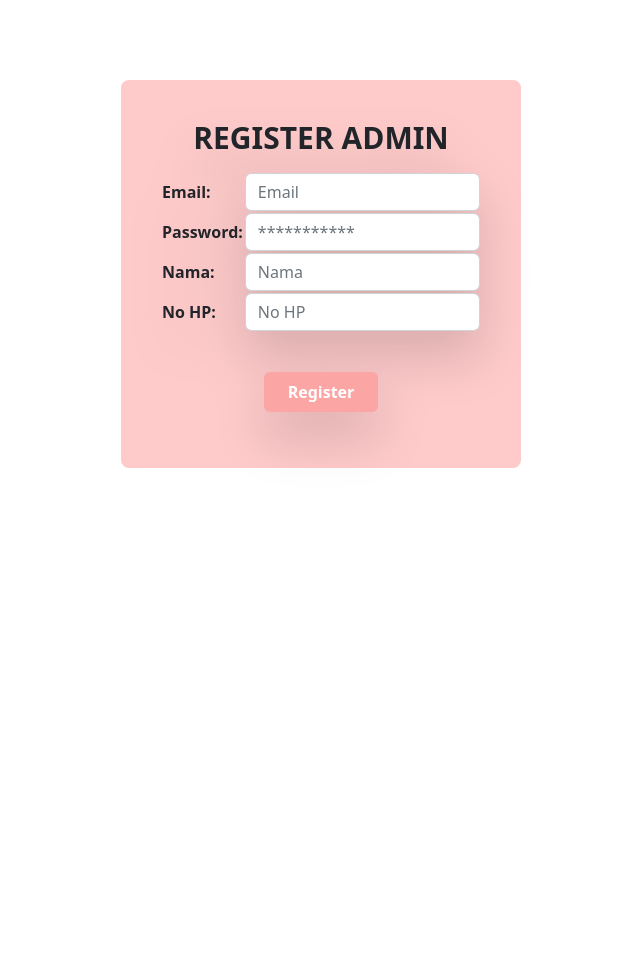
After one commit to SyahrulApr86/SIREST-A07, a Django app: page /register_admin/ in a window 1280 px wide. The commit adds this page. Shown: the whole page, without its empty margins (319-959 px from the left). Run offline with Django 4.2, Linux system fonts and the light colour scheme; some libraries are stand-ins or nearby versions.

Commit message:
Buat Register Admin

```diff
--- /dev/null
+++ b/account/forms.py
@@ -0,0 +1,12 @@
+from django import forms
+
+
+class RegisterFormAdmin(forms.Form):
+    email = forms.EmailField(label='Email', max_length=50, widget=forms.TextInput(
+        attrs={'class': 'form-control', 'placeholder': 'Email'}))
+    password = forms.CharField(label='Password', max_length=50, widget=forms.PasswordInput(
+        attrs={'class': 'form-control', 'placeholder': '***********'}))
+    nama = forms.CharField(label='Nama', max_length=50, widget=forms.TextInput(
+        attrs={'class': 'form-control', 'placeholder': 'Nama'}))
+    no_hp = forms.CharField(label='No HP', max_length=20, widget=forms.TextInput(
+        attrs={'class': 'form-control', 'placeholder': 'No HP'}))
--- /dev/null
+++ b/account/templates/register_admin.html
@@ -0,0 +1,36 @@
+{% extends 'base.html' %} {% block meta %}
+<title>Register Admin</title>
+{% endblock meta %} {% block content %}
+
+<div class="flex justify-center items-center">
+  <div class="bg-red-200 w-fit rounded-lg">
+    <div
+      class="login w-[25rem] drop-shadow-2xl flex flex-col justify-center items-center bg-cream-tua p-10 rounded-xl lg:scale-100 md:scale-90 scale-75"
+    >
+      <h1 class="text-3xl font-bold mb-3">REGISTER ADMIN</h1>
+      <form
+        action=""
+        method="post"
+        class="mb-3 flex flex-col items-center justify-center gap-10"
+      >
+        {% csrf_token %}
+        <table>
+          {% for field in form %}
+          <tr>
+            <th>{{field.label_tag}}</th>
+            <td>{{ field.errors }} {{ field }}</td>
+          </tr>
+          {% endfor %}
+        </table>
+        <button
+          type="submit"
+          class="bg-red-300 hover:bg-merah-muda text-white font-bold py-2 px-4 rounded"
+        >
+          Register
+        </button>
+      </form>
+    </div>
+  </div>
+</div>
+
+{% endblock content %}
--- a/account/urls.py
+++ b/account/urls.py
@@ -7,4 +7,5 @@ urlpatterns = [
     path('', show_main, name='show_main'),
     path('login/', login, name='login'),
     path('register/', register, name='register'),
+    path('register_admin/', register_admin, name='register_admin'),
 ]
--- a/account/views.py
+++ b/account/views.py
@@ -1,4 +1,5 @@
 from django.shortcuts import render
+from account.forms import *
 
 # Create your views here.
 def show_main(request):
@@ -9,3 +10,12 @@ def login(request):
 
 def register(request):
     return render(request, 'register.html')
+
+def register_admin(request):
+    form = RegisterFormAdmin(request.POST or None)
+
+    context = {
+        'form': form
+    }
+
+    return render(request, 'register_admin.html', context)
--- a/templates/base.html
+++ b/templates/base.html
@@ -1,26 +1,34 @@
 <!DOCTYPE html>
 <html lang="en">
-
   <head>
-  <meta charset="UTF-8">
-  <meta name="viewport" content="width=device-width, initial-scale=1.0">
-  <link href='https://fonts.googleapis.com/css?family=Inter' rel='stylesheet'>
-  <link rel="stylesheet" href="https://cdnjs.cloudflare.com/ajax/libs/font-awesome/4.7.0/css/font-awesome.min.css">
-  <link href="https://cdn.jsdelivr.net/npm/bootstrap@5.2.2/dist/css/bootstrap.min.css" rel="stylesheet"
-  integrity="sha384-Zenh87qX5JnK2Jl0vWa8Ck2rdkQ2Bzep5IDxbcnCeuOxjzrPF/et3URy9Bv1WTRi" crossorigin="anonymous" />
+    <meta charset="UTF-8" />
+    <meta name="viewport" content="width=device-width, initial-scale=1.0" />
+    <link
+      href="https://fonts.googleapis.com/css?family=Inter"
+      rel="stylesheet"
+    />
+    <link
+      rel="stylesheet"
+      href="https://cdnjs.cloudflare.com/ajax/libs/font-awesome/4.7.0/css/font-awesome.min.css"
+    />
+    <link
+      href="https://cdn.jsdelivr.net/npm/bootstrap@5.2.2/dist/css/bootstrap.min.css"
+      rel="stylesheet"
+      integrity="sha384-Zenh87qX5JnK2Jl0vWa8Ck2rdkQ2Bzep5IDxbcnCeuOxjzrPF/et3URy9Bv1WTRi"
+      crossorigin="anonymous"
+    />
     <script src="https://cdn.tailwindcss.com"></script>
     <script src="https://unpkg.com/ionicons@5.0.0/dist/ionicons.js"></script>
     <script src="https://ajax.googleapis.com/ajax/libs/jquery/3.6.0/jquery.min.js"></script>
-  {% block meta %}
-  {% endblock meta %}
+    {% block meta %} {% endblock meta %}
   </head>
 
   <body class="flex flex-col h-screen justify-between m-20">
-  <div>
-    {% block content %}
-    {% endblock content %}
-  </div>
-  <script src="https://cdn.jsdelivr.net/npm/bootstrap@5.2.2/dist/js/bootstrap.bundle.min.js" integrity="sha384-OERcA2EqjJCMA+/3y+gxIOqMEjwtxJY7qPCqsdltbNJuaOe923+mo//f6V8Qbsw3" crossorigin="anonymous"></script>
+    <div>{% block content %} {% endblock content %}</div>
+    <script
+      src="https://cdn.jsdelivr.net/npm/bootstrap@5.2.2/dist/js/bootstrap.bundle.min.js"
+      integrity="sha384-OERcA2EqjJCMA+/3y+gxIOqMEjwtxJY7qPCqsdltbNJuaOe923+mo//f6V8Qbsw3"
+      crossorigin="anonymous"
+    ></script>
   </body>
-
 </html>
```
Also changed, not shown: account/templates/register.html (+36 -18 lines). Lines whose indentation alone changed are shown as unchanged.
